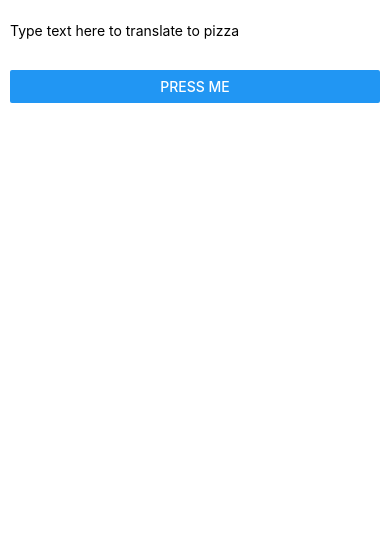
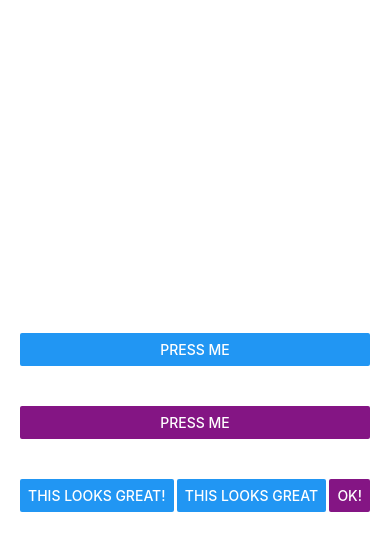
Before and after one commit to bigplans47/react-native-tutorials, a React Native app: screen / in a window 390 px wide. Shown: the top 550 px of the page. Built offline with nearby package versions, Linux system fonts and the light colour scheme.

Commit message:
add touchable button

```diff
--- a/App.js
+++ b/App.js
@@ -1,35 +1,88 @@
 import React, { Component } from 'react';
 import { StyleSheet, Text, View, Button, AppRegistry, Image, TextInput, Alert } from 'react-native';
 
-
-
-export default class PizzaTranslator extends Component {
-  constructor(props) {
-    super(props);
-    this.state = {text: ''};
+export default class ButtonBasics extends Component {
+  _onPressButton() {
+    Alert.alert('You tapped the button')
   }
-
   render() {
     return(
-      <View style={{padding: 10}}>
-        <TextInput
-          style={{height: 40}}
-          placeholder='Type text here to translate to pizza'
-          onChangeText={(text) => this.setState({text})}
-        />
-        <Text style={{padding: 10, fontSize: 42}}>
-          {this.state.text.split(' ').map((word) => word && '🍕').join(' ')}
-        </Text>
-        <Button
-          onPress={() => {
-            Alert.alert('You tapped the button!');
-          }}
-          title='Press Me'
-        />
+      <View style={styles.container}>
+        <View style={styles.buttonContainer}>
+          <Button
+            onPress={this._onPressButton}
+            title='Press me'
+          />
+        </View>
+        <View style={styles.buttonContainer} >
+          <Button
+            onPress={this._onPressButton}
+            title="Press Me"
+            color='#841584'
+          />
+        </View>
+        <View style={styles.alternativeLayoutButtonContainer}>
+          <Button
+            onPress={this._onPressButton}
+            title="This looks great!"
+          />
+          <Button
+            onPress={this._onPressButton}
+            title="This looks great"
+          />
+          <Button
+            onPress={this._onPressButton}
+            title='Ok!'
+            color='#841584'
+          />
+        </View>
       </View>
     );
   }
 }
+
+const styles = StyleSheet.create({
+  container: {
+    flex: 1,
+    justifyContent: 'center',
+  },
+  buttonContainer: {
+    margin: 20
+  },
+  alternativeLayoutButtonContainer: {
+    margin: 20,
+    flexDirection: 'row',
+    justifyContent: 'space-between'
+  }
+})
+
+// export default class PizzaTranslator extends Component {
+//   constructor(props) {
+//     super(props);
+//     this.state = {text: ''};
+//   }
+//
+//   render() {
+//     return(
+//       <View style={{padding: 10}}>
+//         <TextInput
+//           style={{height: 40}}
+//           placeholder='Type text here to translate to pizza'
+//           onChangeText={(text) => this.setState({text})}
+//         />
+//         <Text style={{padding: 10, fontSize: 42}}>
+//           {this.state.text.split(' ').map((word) => word && '🍕').join(' ')}
+//         </Text>
+//         <Button
+//           onPress={() => {
+//             Alert.alert('You tapped the button!');
+//           }}
+//           title='Press Me'
+//         />
+//       </View>
+//     );
+//   }
+// }
 
 // export default class JustifyContentBasics extends Component {
 //   render() {
```
